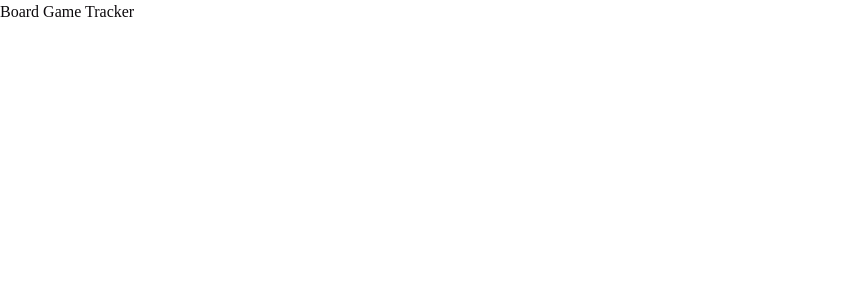
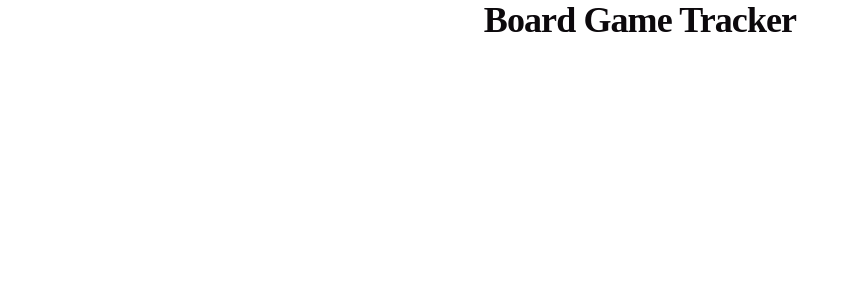
Before and after one commit to palinavasilevich/board-game-tracker, a Next.js app: page / in a window 1280 px wide. Shown: the top 300 px of the page, without its empty margins (0-860 px from the left). Built offline with nearby package versions, Linux system fonts and the light colour scheme.

Commit message:
feat(ui): add Typography components

```diff
--- a/app/page.tsx
+++ b/app/page.tsx
@@ -1,7 +1,11 @@
+import { TypographyH1 } from "@/components/ui/typography";
+
 export default function Home() {
   return (
     <div>
-      <main>Board Game Tracker</main>
+      <main>
+        <TypographyH1>Board Game Tracker</TypographyH1>
+      </main>
     </div>
   );
 }
--- /dev/null
+++ b/components/ui/typography.tsx
@@ -0,0 +1,15 @@
+export function TypographyH1({ children }: { children: React.ReactNode }) {
+  return (
+    <h1 className="scroll-m-20 text-center text-4xl font-extrabold tracking-tight text-balance">
+      {children}
+    </h1>
+  );
+}
+
+export function TypographyH3({ children }: { children: React.ReactNode }) {
+  return (
+    <h3 className="scroll-m-20 text-2xl font-semibold tracking-tight">
+      {children}
+    </h3>
+  );
+}
```
